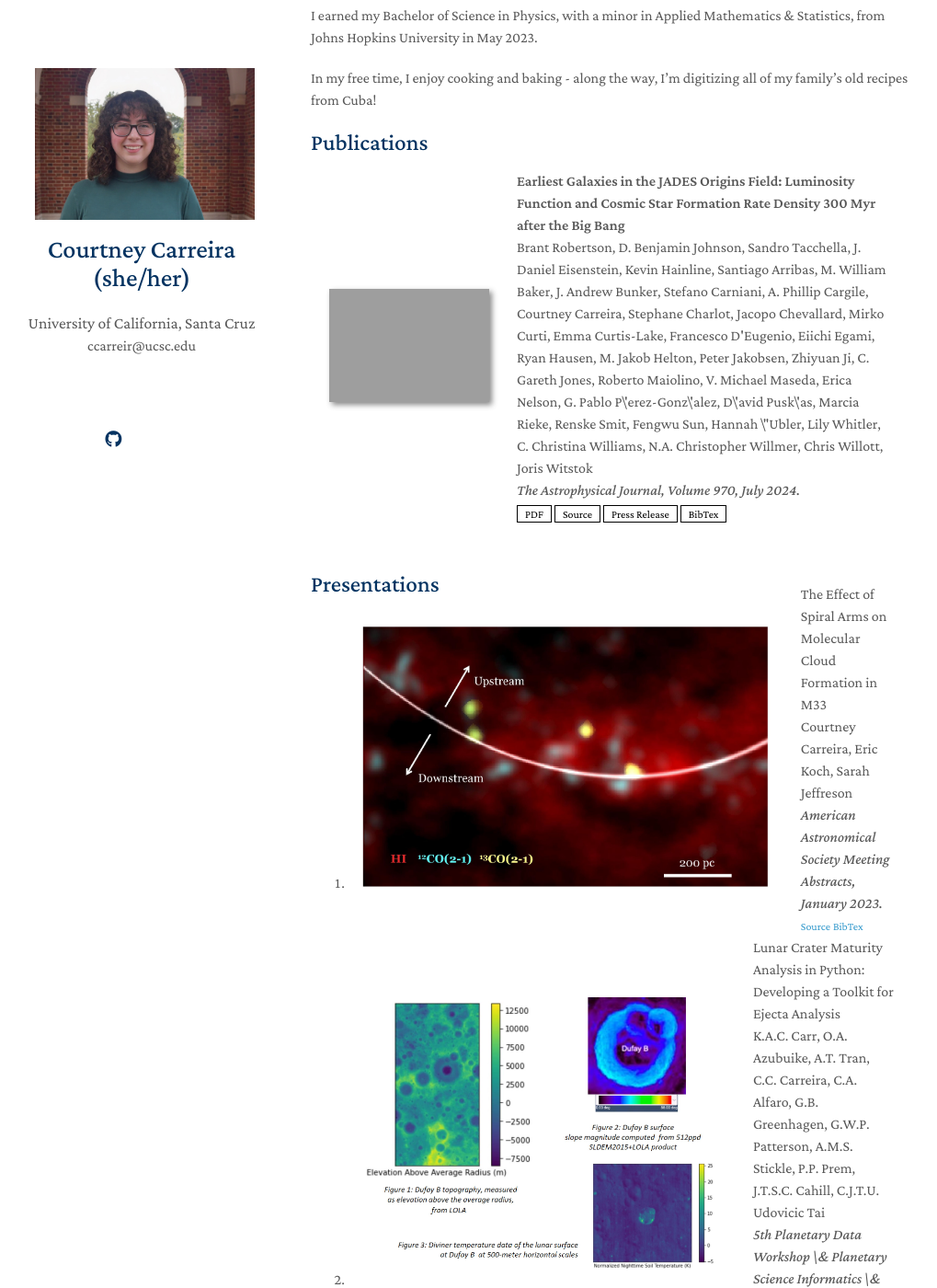
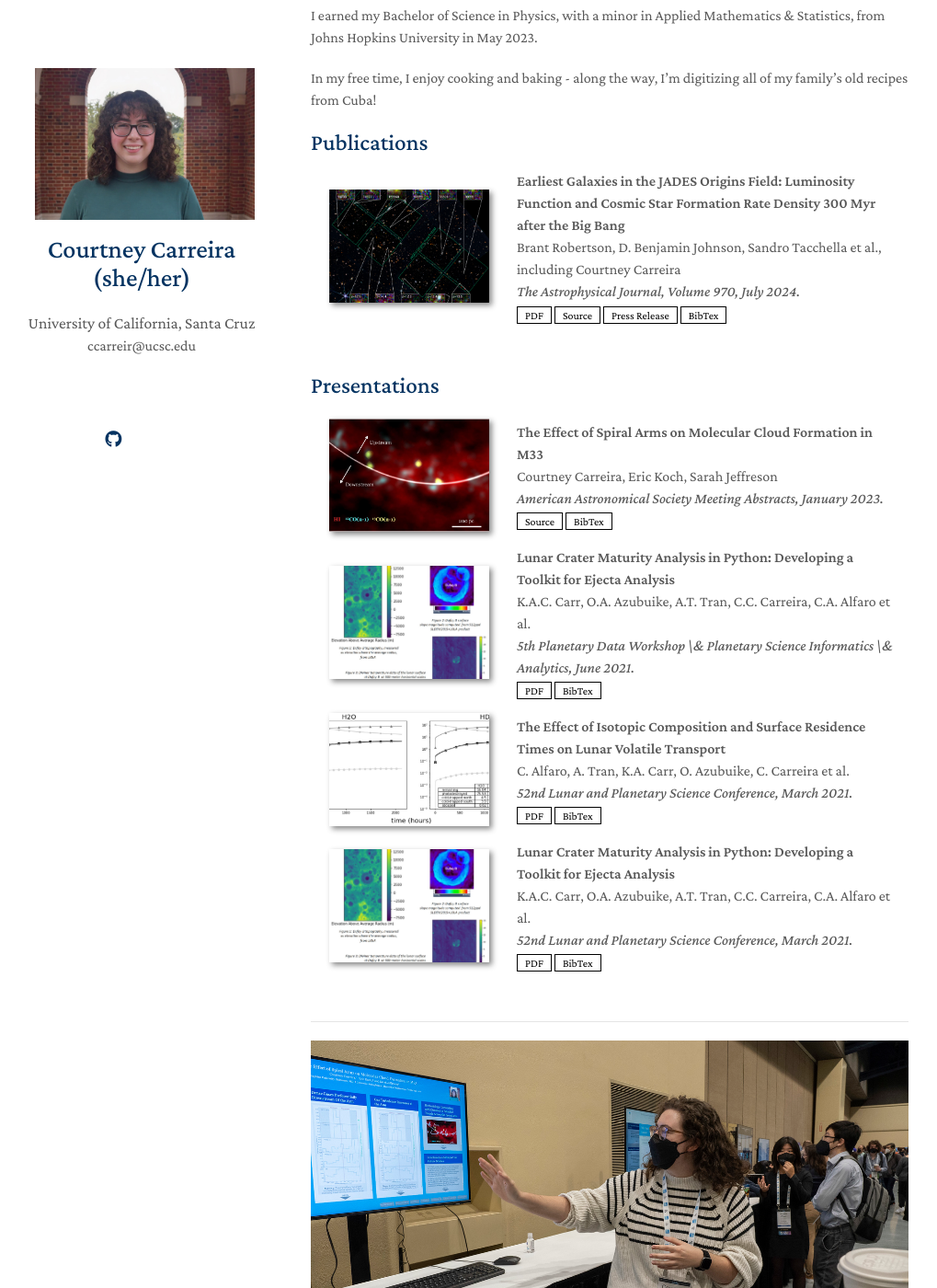
Before and after one commit to courtneycarreira/courtneycarreira.github.io, a Jekyll site: the page built from index.md, in a window 1280 px wide and 1400 px high, scrolled down 336 px. Shown: the whole window at 92% size, without its empty margins (132-1151 px from the left). Built offline with Jekyll 4.4.1, drawn with Linux system fonts in a browser that asks for light colours; nearby versions of some CDN libraries; a style sheet for code colours, icons or effects is not loaded; our own code applies the rules of GitHub Pages for plain Markdown files; some of the changed text lies outside the part shown; grey boxes are pictures that could not be loaded.

Commit message:
re-attempt to fix format

```diff
--- a/_includes/presentations.html
+++ b/_includes/presentations.html
@@ -1,7 +1,7 @@
 
-<h2 id="presentations" style="margin: 2px 0px -15px;">Presentations</h2>
+<h2 id="publications" style="margin: 2px 0px -15px;">Presentations</h2>
 
-<div class="presentations">
+<div class="publications">
 <ol class="bibliography">
 
 <li>
@@ -34,7 +34,7 @@
 
   <div class="col-sm-9" style="position: relative;padding-right: 15px;padding-left: 20px;">
     <div class="title">Lunar Crater Maturity Analysis in Python: Developing a Toolkit for Ejecta Analysis</div>
-    <div class="author">K.A.C. Carr, O.A. Azubuike, A.T. Tran, C.C. Carreira, C.A. Alfaro, G.B. Greenhagen, G.W.P. Patterson, A.M.S. Stickle, P.P. Prem, J.T.S.C. Cahill, C.J.T.U. Udovicic Tai</div>
+    <div class="author">K.A.C. Carr, O.A. Azubuike, A.T. Tran, C.C. Carreira, C.A. Alfaro et al.</div>
     <div class="periodical"><i>5th Planetary Data Workshop \& Planetary Science Informatics \& Analytics, June 2021.</i></div>
     <div class="links">
 
@@ -55,7 +55,7 @@
 
   <div class="col-sm-9" style="position: relative;padding-right: 15px;padding-left: 20px;">
     <div class="title">The Effect of Isotopic Composition and Surface Residence Times on Lunar Volatile Transport</div>
-    <div class="author">C. Alfaro, A. Tran, K.A. Carr, O. Azubuike, C. Carreira, P. Prem, G. Dominguez, B.T. Greenhagen, D.M. Hurley, A.M. Stickle, G.W. Patterson, J.T.S. Cahill</div>
+    <div class="author">C. Alfaro, A. Tran, K.A. Carr, O. Azubuike, C. Carreira et al.</div>
     <div class="periodical"><i>52nd Lunar and Planetary Science Conference, March 2021.</i></div>
     <div class="links">
 
@@ -76,7 +76,7 @@
 
   <div class="col-sm-9" style="position: relative;padding-right: 15px;padding-left: 20px;">
     <div class="title">Lunar Crater Maturity Analysis in Python: Developing a Toolkit for Ejecta Analysis</div>
-    <div class="author">K.A.C. Carr, O.A. Azubuike, A.T. Tran, C.C. Carreira, C.A. Alfaro, B.T.G. Greenhagen, G.W.P. Patterson, A.M.S. Stickle</div>
+    <div class="author">K.A.C. Carr, O.A. Azubuike, A.T. Tran, C.C. Carreira, C.A. Alfaro et al.</div>
     <div class="periodical"><i>52nd Lunar and Planetary Science Conference, March 2021.</i></div>
     <div class="links">
 
--- a/_includes/publications.html
+++ b/_includes/publications.html
@@ -13,7 +13,7 @@
 
   <div class="col-sm-9" style="position: relative;padding-right: 15px;padding-left: 20px;">
     <div class="title">Earliest Galaxies in the JADES Origins Field: Luminosity Function and Cosmic Star Formation Rate Density 300 Myr after the Big Bang</div>
-    <div class="author">Brant Robertson, D. Benjamin Johnson, Sandro Tacchella, J. Daniel Eisenstein, Kevin Hainline, Santiago Arribas, M. William Baker, J. Andrew Bunker, Stefano Carniani, A. Phillip Cargile, Courtney Carreira, Stephane Charlot, Jacopo Chevallard, Mirko Curti, Emma Curtis-Lake, Francesco D'Eugenio, Eiichi Egami, Ryan Hausen, M. Jakob Helton, Peter Jakobsen, Zhiyuan Ji, C. Gareth Jones, Roberto Maiolino, V. Michael Maseda, Erica Nelson, G. Pablo P\'erez-Gonz\'alez, D\'avid Pusk\'as, Marcia Rieke, Renske Smit, Fengwu Sun, Hannah \"Ubler, Lily Whitler, C. Christina Williams, N.A. Christopher Willmer, Chris Willott, Joris Witstok</div>
+    <div class="author">Brant Robertson, D. Benjamin Johnson, Sandro Tacchella et al., including Courtney Carreira</div>
     <div class="periodical"><i>The Astrophysical Journal, Volume 970, July 2024.</i></div>
     <div class="links">
 
```
Also changed, not shown: assets/img/2024ApJ...970...31R.png (renamed from assets/img/2024ApJ...970...31R.jpg), 1 other file.
